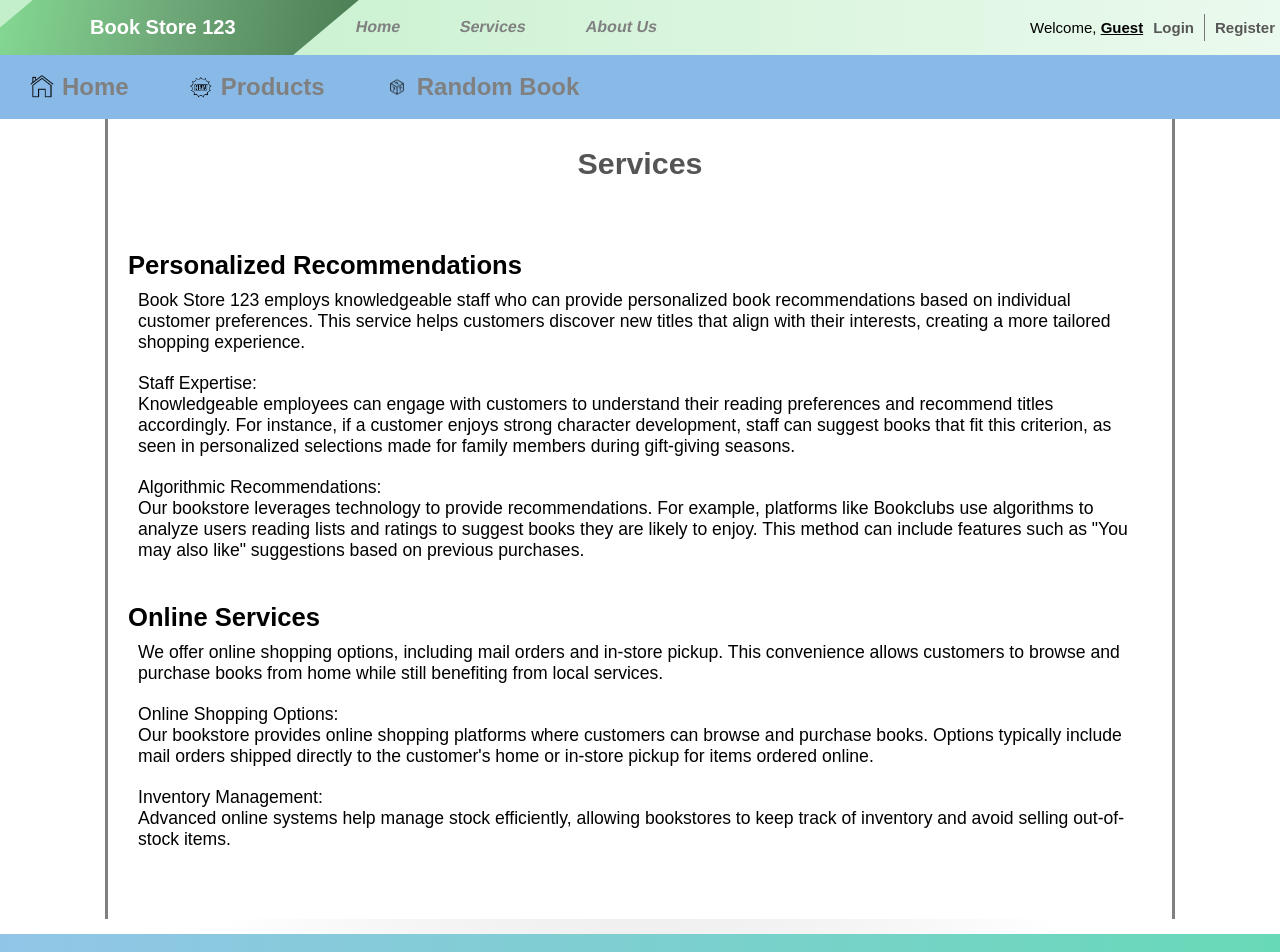
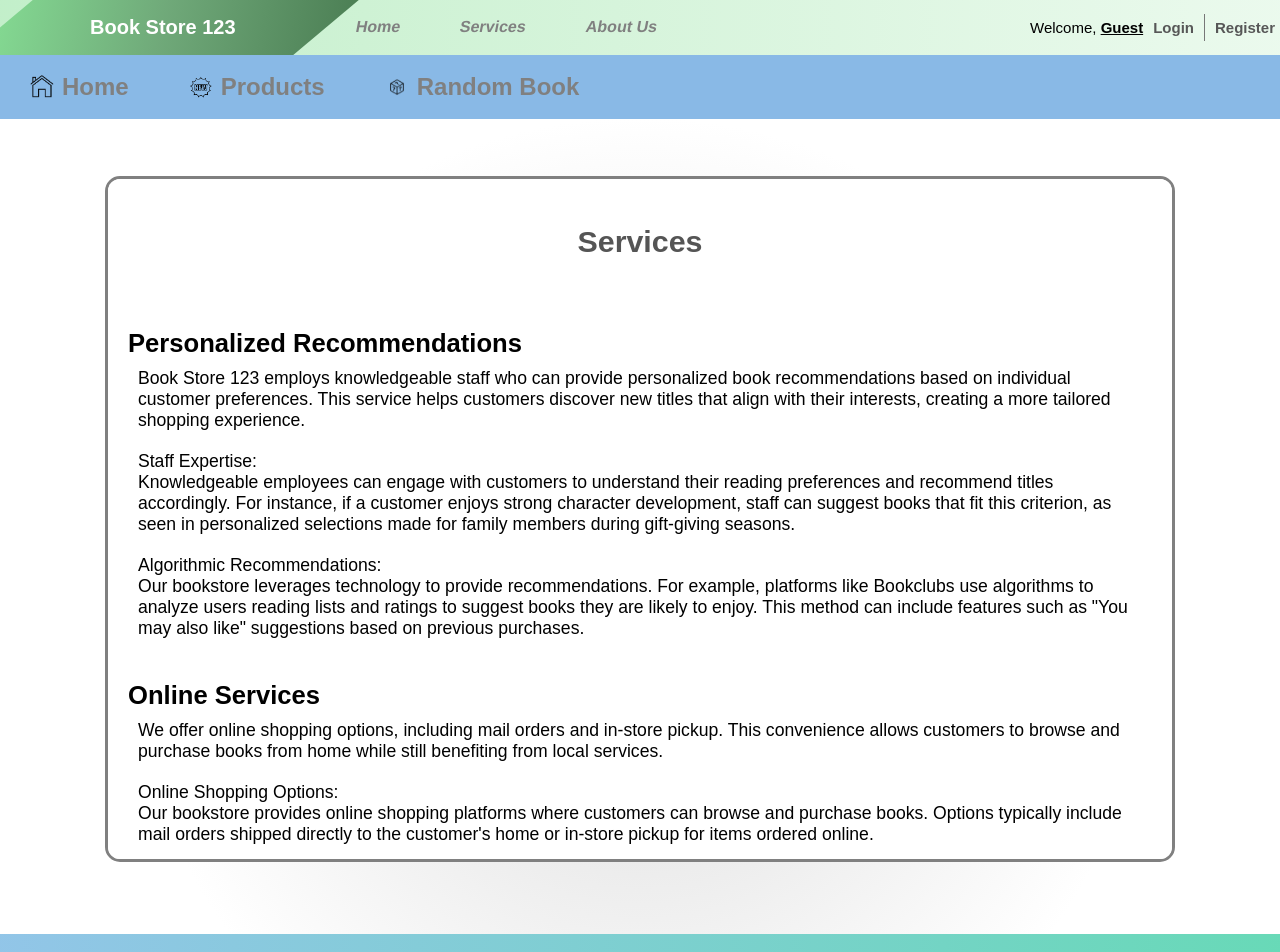
Before and after one commit to IWSP114/React-bookstore123, a React (Vite) app: page /services in a window 1280 px wide. Shown: the top 952 px of the page. Built offline with nearby package versions, Linux system fonts and the light colour scheme.

Commit message:
Fixed more sizing problems

```diff
--- a/src/Components/home/slideshow/slideshow.jsx
+++ b/src/Components/home/slideshow/slideshow.jsx
@@ -42,7 +42,7 @@ const Slideshow = ({ slides }) => {
 };
 
 Slideshow.propTypes = {
-  slides: PropTypes.arrayOf(PropTypes.object).isRequired,
+  slides: PropTypes.arrayOf(PropTypes.string).isRequired,
 };
 
 export default Slideshow;
--- a/src/Components/productItem/Product-Item.css
+++ b/src/Components/productItem/Product-Item.css
@@ -16,6 +16,8 @@ dialog {
   flex-direction: row;
   width: 75vw;
   height: 75vh;
+
+  overflow: auto;
 }
 
 .product-item-body-container .product-item-container .product-item-picture-container {
@@ -141,3 +143,10 @@ dialog {
   background-color: transparent;
   font-size: 18px;
 }
+
+@media(max-width: 992px) { /* width less than 992px, display: none */
+
+  .product-item-body-container .product-item-container .product-item-context-container .product-item-context-instructions {
+    display: none;
+  }
+}
--- a/src/Components/random-book/Random-book.jsx
+++ b/src/Components/random-book/Random-book.jsx
@@ -8,9 +8,6 @@ function RandomBook() {
   const navigate = useNavigate();
   const randomNumber = Math.floor(Math.random() * products.length);
 
-  console.log(products[1].productID);
-  console.log(randomNumber);
-
   useEffect(()=> {
     navigate(`/product/${products[randomNumber].productID}`);
   })
--- a/src/Components/services/Services.css
+++ b/src/Components/services/Services.css
@@ -5,7 +5,6 @@
   display: flex;
   align-items: center;
   justify-content: center;
-  overflow: auto;
 }
 
 .services-body-container .services-context-container{
@@ -16,10 +15,13 @@
   box-sizing: 1px 1px 1px 5px black;
   background-color: white;
   width: 80%;
+  height: 80%;
 
   display: flex;
   flex-direction: column;
   align-items: center;
+
+  overflow: auto;
 }
 
 .services-body-container .services-context-container .tite-container{
@@ -53,4 +55,5 @@
   display: block;
 
   padding: 10px;
+  overflow: hidden;
 }
--- a/src/utility/CartObject.jsx
+++ b/src/utility/CartObject.jsx
@@ -16,9 +16,9 @@ CartObject.propTypes = {
       localStorage.setItem('cart', JSON.stringify(cart));
     }, [cart]);
 
-    useEffect(()=>{
-      console.log("Cart Updated");
-    }, [cart])
+    // useEffect(()=>{
+    //   console.log("Cart Updated");
+    // }, [cart])
 
     return (
       <CartContext.Provider value={{ cart, setCart }}>
--- a/src/utility/ProductsObject.jsx
+++ b/src/utility/ProductsObject.jsx
@@ -1,4 +1,4 @@
-import {useEffect, useState} from 'react'
+import { useState} from 'react'
 import { ProductContext } from './CartLoader'
 import PropTypes from 'prop-types';
 
@@ -58,9 +58,9 @@ export function ProductObject({ children }) {
           price: 15.89}
     ]);
 
-    useEffect(()=>{
-      console.log("Origal Products Changed")
-    }, [products])
+    // useEffect(()=>{
+    //   console.log("Origal Products Changed")
+    // }, [products])
 
     return (
           <ProductContext.Provider value={{ products, setProducts }}>
```
